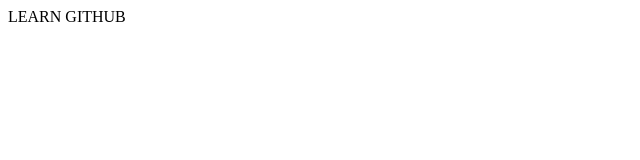
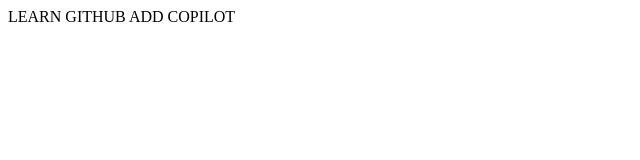
Before and after one commit to AnjaliOmkar/project2, a plain HTML site: page index.html in a window 1280 px wide. Shown: the whole page, without its empty margins (0-640 px from the left). Drawn offline with Linux system fonts and the light colour scheme.

Commit message:
add n commit together

```diff
--- a/index.html
+++ b/index.html
@@ -8,6 +8,7 @@
  <body>
 
  LEARN GITHUB
+ ADD COPILOT
 
  </body>
  </html>
```
